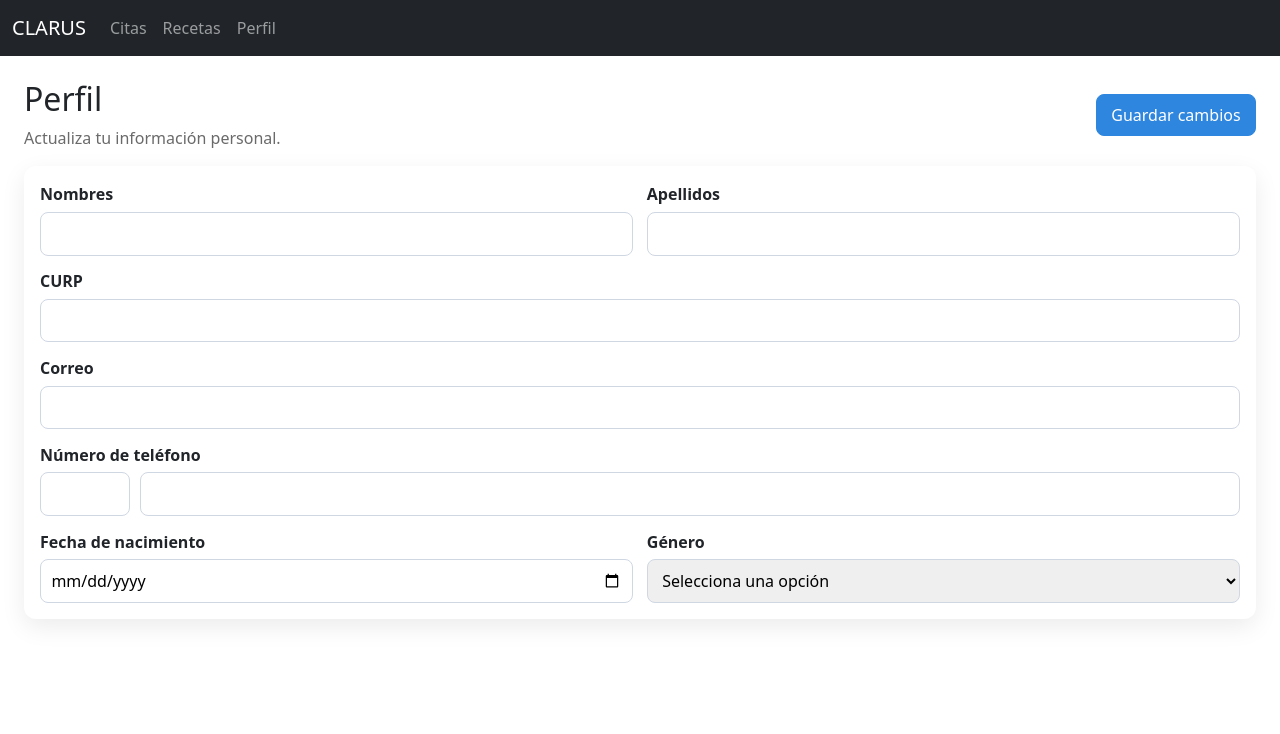
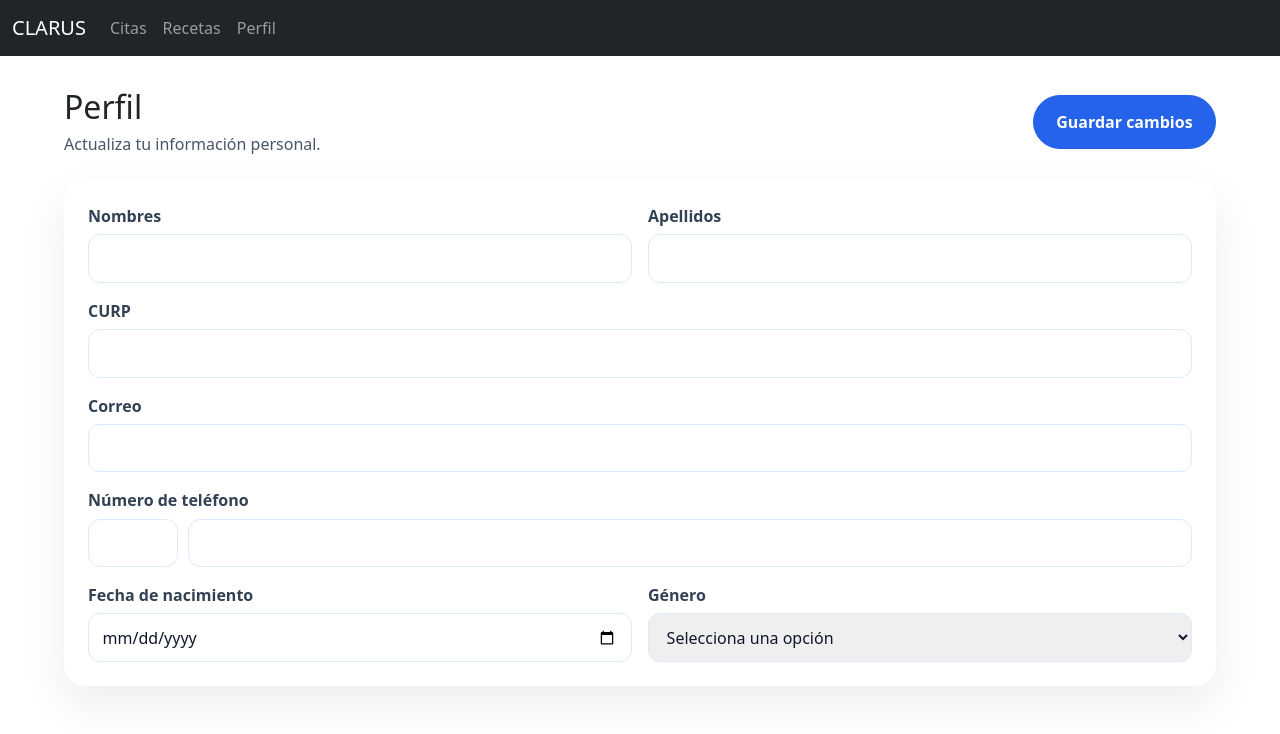
Before and after one commit to JELIX062/Clarus, a Vue app in the folder frontend/: page /perfil in a window 1280 px wide. Shown: the top 734 px of the page. Built offline with nearby package versions, Linux system fonts and the light colour scheme.

Commit message:
Se cambio el estilo de recetasVue y PerfilVue para que sean similares al de CitaVue

```diff
--- a/frontend/src/modulos/cliente/vistas/PerfilVue.vue
+++ b/frontend/src/modulos/cliente/vistas/PerfilVue.vue
@@ -78,7 +78,16 @@
 
 <style scoped>
     .perfil-view {
-    padding: 1.5rem;
+    max-width: 1200px;
+    margin: 0 auto;
+    padding: 2rem 1.5rem 3rem;
+    display: grid;
+    gap: 1.5rem;
+    }
+
+    h2,
+    p {
+    margin: 0;
     }
 
     .header {
@@ -86,30 +95,29 @@
     align-items: center;
     justify-content: space-between;
     gap: 1rem;
-    margin-bottom: 1rem;
     }
 
     .subtitle {
-    margin: 0.25rem 0 0;
-    color: #6a6a6a;
+    margin-top: 0.35rem;
+    color: #475569;
     }
 
     .profile-card {
     background: #fff;
-    border-radius: 12px;
-    padding: 1rem;
-    box-shadow: 0 8px 24px rgba(0, 0, 0, 0.08);
+    border-radius: 20px;
+    padding: 1.5rem;
+    box-shadow: 0 18px 45px rgba(15, 23, 42, 0.08);
     }
 
     .form-grid {
     display: grid;
     grid-template-columns: repeat(2, minmax(0, 1fr));
-    gap: 0.85rem;
+    gap: 1rem;
     }
 
     .form-field {
     display: grid;
-    gap: 0.35rem;
+    gap: 0.4rem;
     }
 
     .full-row {
@@ -117,15 +125,22 @@
     }
 
     label {
-    font-weight: 600;
+    font-weight: 700;
+    color: #334155;
     }
 
     .input {
-    border: 1px solid #cfd7e3;
-    border-radius: 8px;
-    padding: 0.55rem 0.65rem;
+    border: 1px solid #dbeafe;
+    border-radius: 12px;
+    padding: 0.7rem 0.85rem;
     font: inherit;
-    min-height: 42px;
+    min-height: 46px;
+    color: #0f172a;
+    }
+
+    .input:focus {
+    outline: 2px solid #bfdbfe;
+    outline-offset: 1px;
     }
 
     .phone-group {
@@ -135,19 +150,21 @@
     }
 
     .button {
-    border: 1px solid #2e86de;
-    background: #2e86de;
+    border: 1px solid #2563eb;
+    background: #2563eb;
     color: #fff;
-    border-radius: 8px;
-    padding: 0.5rem 0.9rem;
+    border-radius: 999px;
+    padding: 0.85rem 1.4rem;
+    font-weight: 700;
     cursor: pointer;
     }
 
-    .button:hover {
-    filter: brightness(0.95);
+    @media (max-width: 900px) {
+    .header {
+        flex-direction: column;
+        align-items: flex-start;
     }
 
-    @media (max-width: 900px) {
     .form-grid {
         grid-template-columns: 1fr;
     }
--- a/frontend/src/modulos/cliente/vistas/RecetasVue.vue
+++ b/frontend/src/modulos/cliente/vistas/RecetasVue.vue
@@ -3,7 +3,6 @@
         <header class="header">
         <div>
             <h2>Mis recetas médicas</h2>
-            <p class="subtitle">Revisa tus medicamentos, vigencia de receta e indicaciones de uso.</p>
         </div>
         <button class="button" type="button" @click="showDialog = true">Solicitar renovación</button>
         </header>
@@ -183,7 +182,17 @@
 
 <style scoped>
     .recetas-view {
-    padding: 1.5rem;
+    max-width: 1200px;
+    margin: 0 auto;
+    padding: 2rem 1.5rem 3rem;
+    display: grid;
+    gap: 1.5rem;
+    }
+
+    h2,
+    h3,
+    p {
+    margin: 0;
     }
 
     .header {
@@ -191,46 +200,57 @@
     align-items: center;
     justify-content: space-between;
     gap: 1rem;
-    margin-bottom: 1rem;
     }
 
     .subtitle {
-    margin: 0.25rem 0 0;
-    color: #6a6a6a;
+    margin-top: 0.35rem;
+    color: #475569;
+    }
+
+    .button {
+    border: 1px solid #2563eb;
+    background: #2563eb;
+    color: #fff;
+    border-radius: 999px;
+    padding: 0.85rem 1.4rem;
+    font-weight: 700;
+    cursor: pointer;
+    }
+
+    .button-white {
+    background: #fff;
+    color: #2563eb;
     }
 
     .filters {
     display: grid;
     grid-template-columns: 2fr 1fr;
-    gap: 0.75rem;
-    margin-bottom: 1rem;
+    gap: 0.85rem;
     }
 
     .recipes-grid {
     display: grid;
-    gap: 0.85rem;
+    gap: 1rem;
     }
 
     .recipe-card,
     .empty-state,
-    .requests-panel {
+    .requests-panel,
+    .dialog {
     background: #fff;
-    border-radius: 12px;
-    padding: 1rem;
-    box-shadow: 0 8px 24px rgba(0, 0, 0, 0.08);
-    }
-
-    .requests-panel {
-    margin-top: 1rem;
+    border-radius: 20px;
+    padding: 1.25rem;
+    box-shadow: 0 18px 45px rgba(15, 23, 42, 0.08);
     }
 
     .request-list {
-    margin: 0.6rem 0 0;
-    padding-left: 1rem;
+    margin: 0.75rem 0 0;
+    padding-left: 1.1rem;
+    color: #475569;
     }
 
     .request-item {
-    margin-bottom: 0.35rem;
+    margin-bottom: 0.4rem;
     }
 
     .card-top {
@@ -241,37 +261,48 @@
     }
 
     .tag {
-    padding: 0.2rem 0.6rem;
+    background: #dbeafe;
+    color: #1d4ed8;
     border-radius: 999px;
-    font-size: 0.8rem;
-    font-weight: 600;
+    padding: 0.35rem 0.75rem;
+    font-size: 0.85rem;
+    font-weight: 700;
     }
 
     .status-active {
-    background: #e8f8ef;
-    color: #1f8a4d;
+    background: #dcfce7;
+    color: #15803d;
     }
 
     .status-warning {
-    background: #fff8e6;
-    color: #a66a00;
+    background: #fef3c7;
+    color: #a16207;
     }
 
     .status-stopped {
-    background: #ffecef;
-    color: #c0392b;
+    background: #fee2e2;
+    color: #b91c1c;
     }
 
     .meta,
     .line,
     .description {
-    margin: 0.45rem 0 0;
+    margin-top: 0.5rem;
+    color: #475569;
     }
 
     .input {
-    border: 1px solid #cfd7e3;
-    border-radius: 8px;
-    padding: 0.55rem;
+    border: 1px solid #dbeafe;
+    border-radius: 12px;
+    padding: 0.7rem 0.85rem;
+    font: inherit;
+    color: #0f172a;
+    min-height: 46px;
+    }
+
+    .input:focus {
+    outline: 2px solid #bfdbfe;
+    outline-offset: 1px;
     }
 
     .select,
@@ -279,38 +310,24 @@
     width: 100%;
     }
 
-    .button {
-    border: 1px solid #2e86de;
-    background: #2e86de;
-    color: #fff;
-    border-radius: 8px;
-    padding: 0.5rem 0.9rem;
-    cursor: pointer;
-    }
-
-    .button-white {
-    background: #fff;
-    color: #2e86de;
-    }
-
     .dialog-backdrop {
     position: fixed;
     inset: 0;
-    background: rgba(0, 0, 0, 0.35);
+    background: rgba(15, 23, 42, 0.35);
     display: grid;
     place-items: center;
+    padding: 1rem;
+    z-index: 20;
     }
 
     .dialog {
-    width: min(520px, 92vw);
-    background: #fff;
-    border-radius: 12px;
-    padding: 1rem;
+    width: min(520px, 100%);
     }
 
     .form {
     display: grid;
-    gap: 0.55rem;
+    gap: 0.65rem;
+    margin-top: 0.75rem;
     }
 
     .actions {
@@ -325,7 +342,8 @@
         grid-template-columns: 1fr;
     }
 
-    .header {
+    .header,
+    .actions {
         flex-direction: column;
         align-items: flex-start;
     }
```
